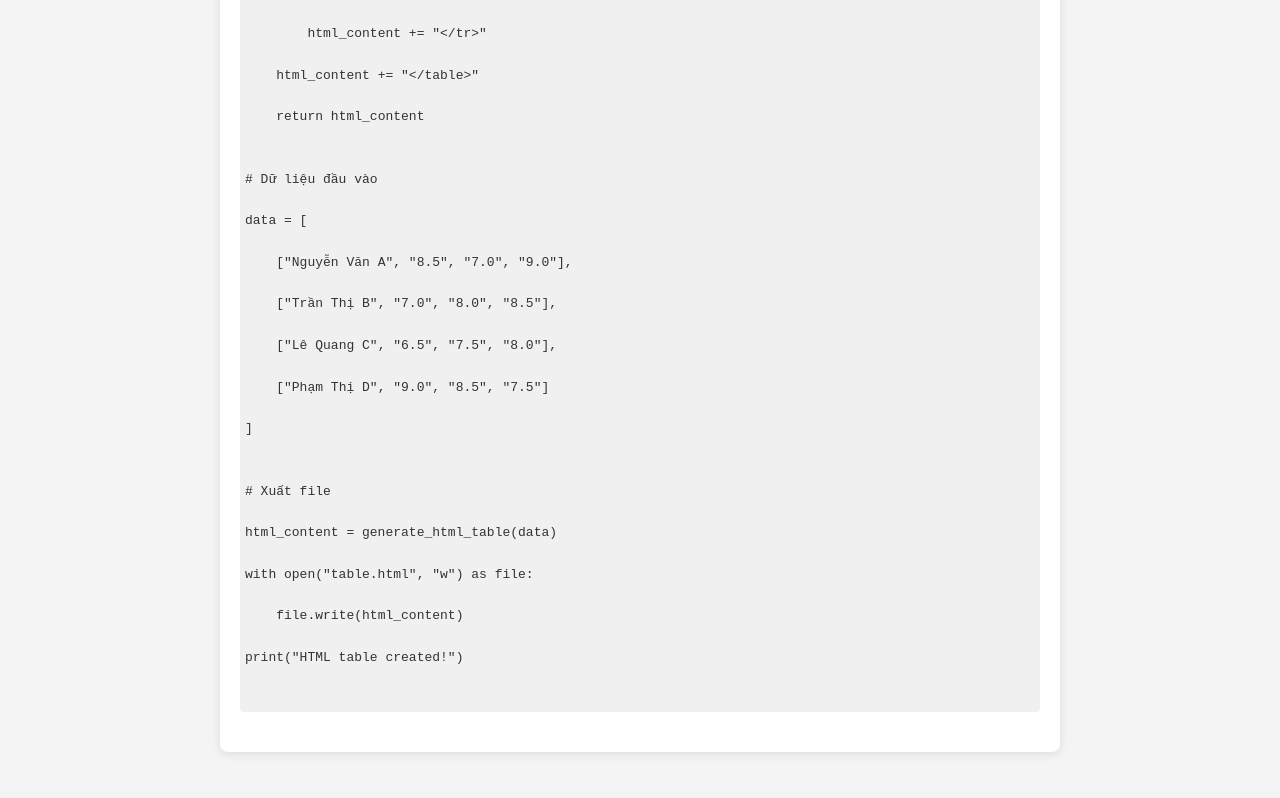
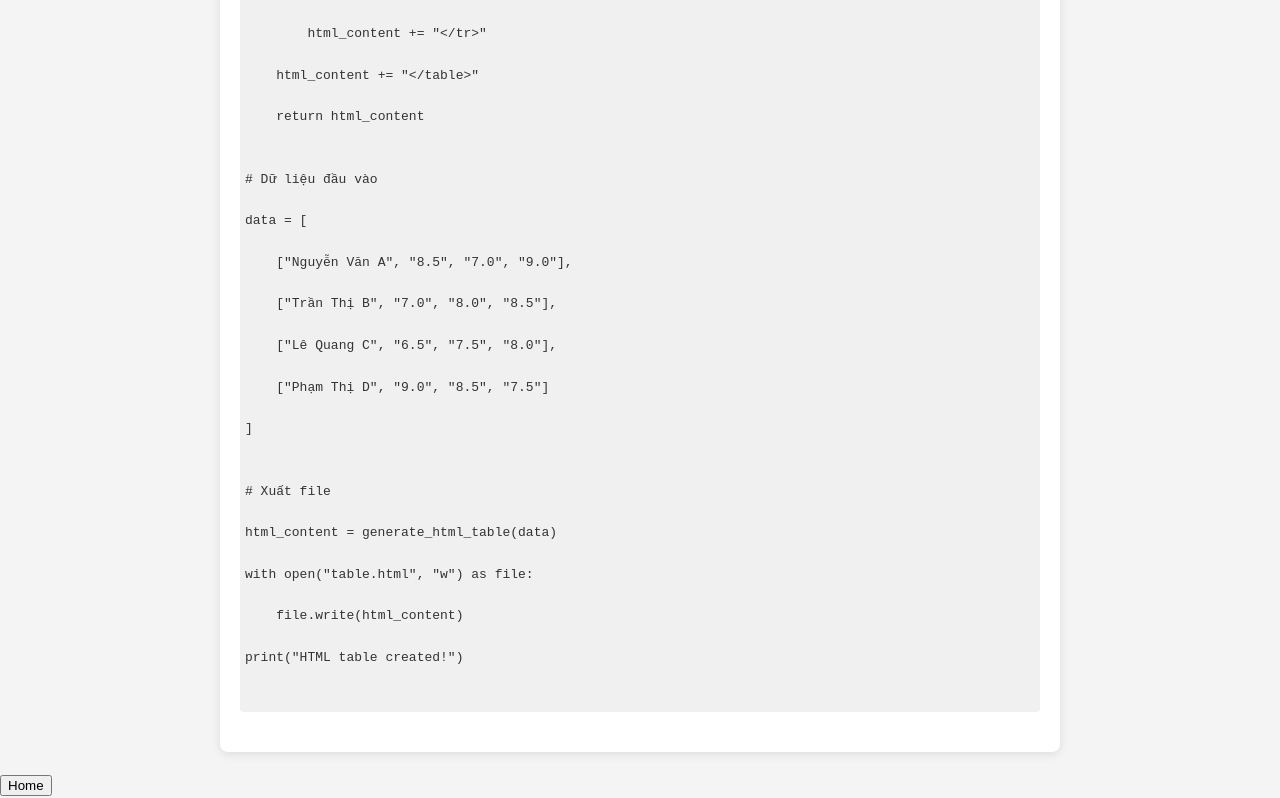
Before and after one commit to Uyenthao-robot/bai9, a plain HTML site: page index.html in a window 1280 px wide. Shown: the part 916-1714 px from the top of the page. Before the commit the page ends 1688 px from the top, so only its background shows below. Drawn offline with Linux system fonts and the light colour scheme.

Commit message:
Update index.html

```diff
--- a/index.html
+++ b/index.html
@@ -151,5 +151,6 @@ print("HTML table created!")<br>
             </code>
         </section>
     </main>
+    <button onclick="https://uyenthao-robot.github.io/websitenhom5/">Home</button>
 </body>
 </html>
```
